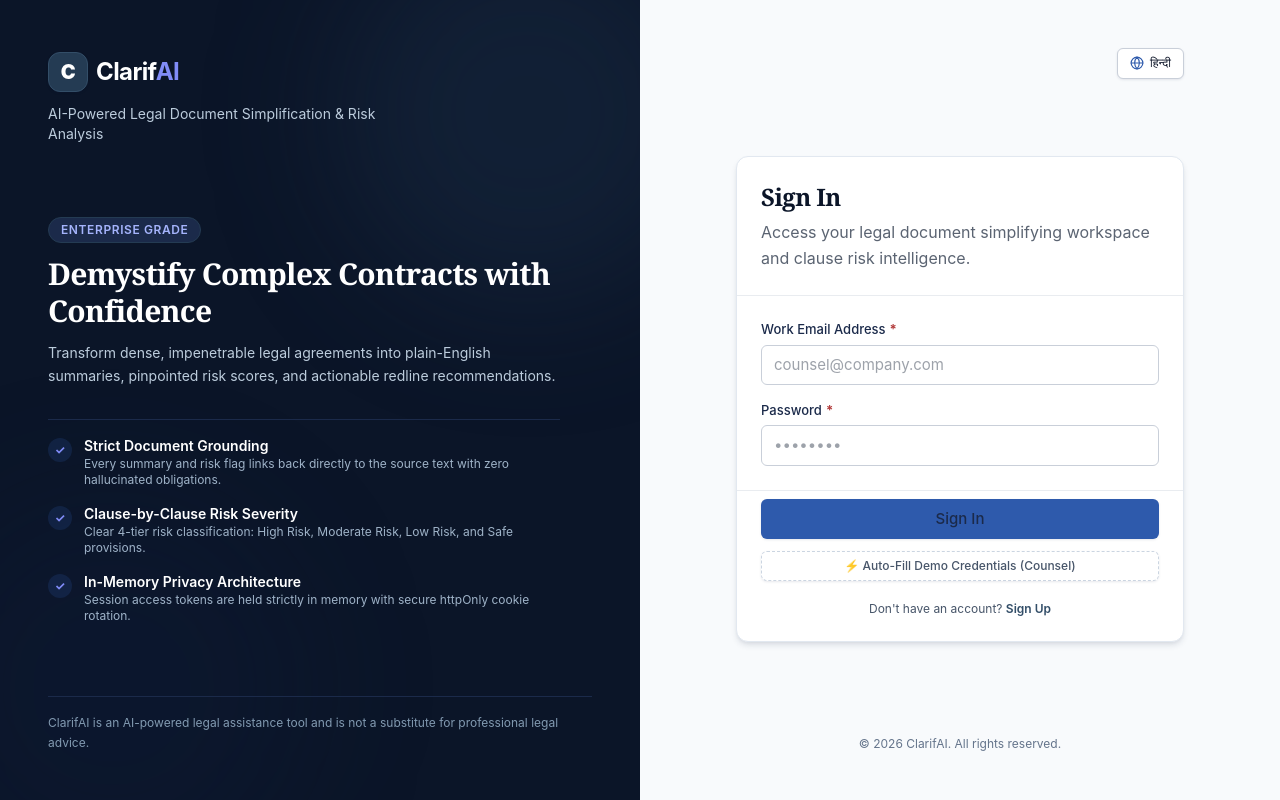
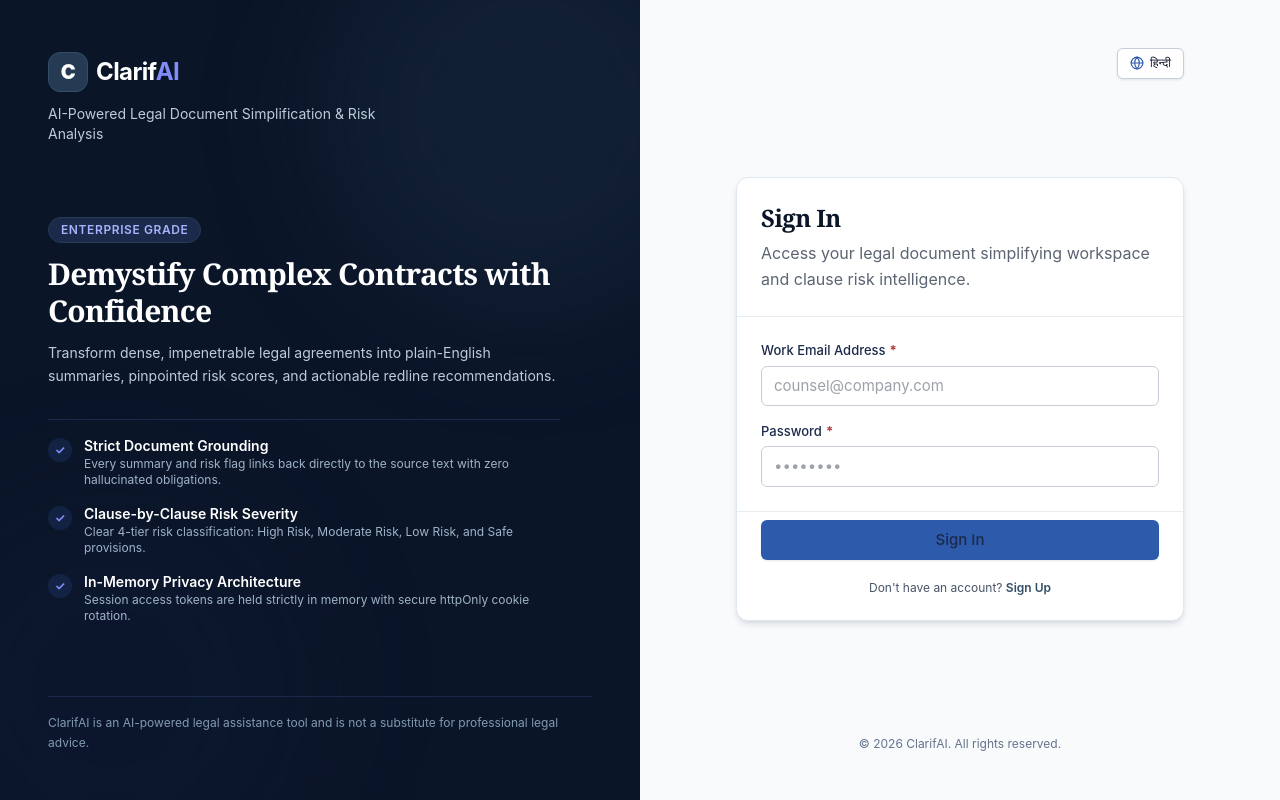
Before and after one commit to krunalsakpal679-hue/ClarifAI, a React (Vite) app in the folder frontend/: page /login in a window 1280 px wide. Built offline with nearby package versions, Linux system fonts and the light colour scheme; no server answers.

Commit message:
fix(auth): add Nginx reverse proxy for /api/ and remove demo credentials prefill button

```diff
--- a/frontend/src/pages/Auth/LoginPage.tsx
+++ b/frontend/src/pages/Auth/LoginPage.tsx
@@ -84,13 +84,6 @@ export const LoginPage: React.FC = () => {
     }
   };
 
-  const handlePrefillDemoUser = () => {
-    setEmail('counsel@clarifai.internal');
-    setPassword('Password123!');
-    setEmailError(null);
-    setPasswordError(null);
-    setAuthError(null);
-  };
 
   return (
     <Card elevation="md" className="border-secondary-200">
@@ -162,17 +155,6 @@ export const LoginPage: React.FC = () => {
             {isLoading ? 'Signing in...' : t('auth.signIn', 'Sign In')}
           </Button>
 
-          {/* Quick Demo Credentials Prefill */}
-          <Button
-            type="button"
-            variant="outline"
-            size="sm"
-            onClick={handlePrefillDemoUser}
-            className="w-full border-dashed border-secondary-300 text-secondary-600 hover:text-primary-900 text-xs"
-          >
-            ⚡ Auto-Fill Demo Credentials (Counsel)
-          </Button>
-
           <p className="text-xs text-center text-secondary-600 mt-2">
             Don't have an account?{' '}
             <Link
```
Also changed, not shown: 1 other file (tests, documents, lock files or other folders).
